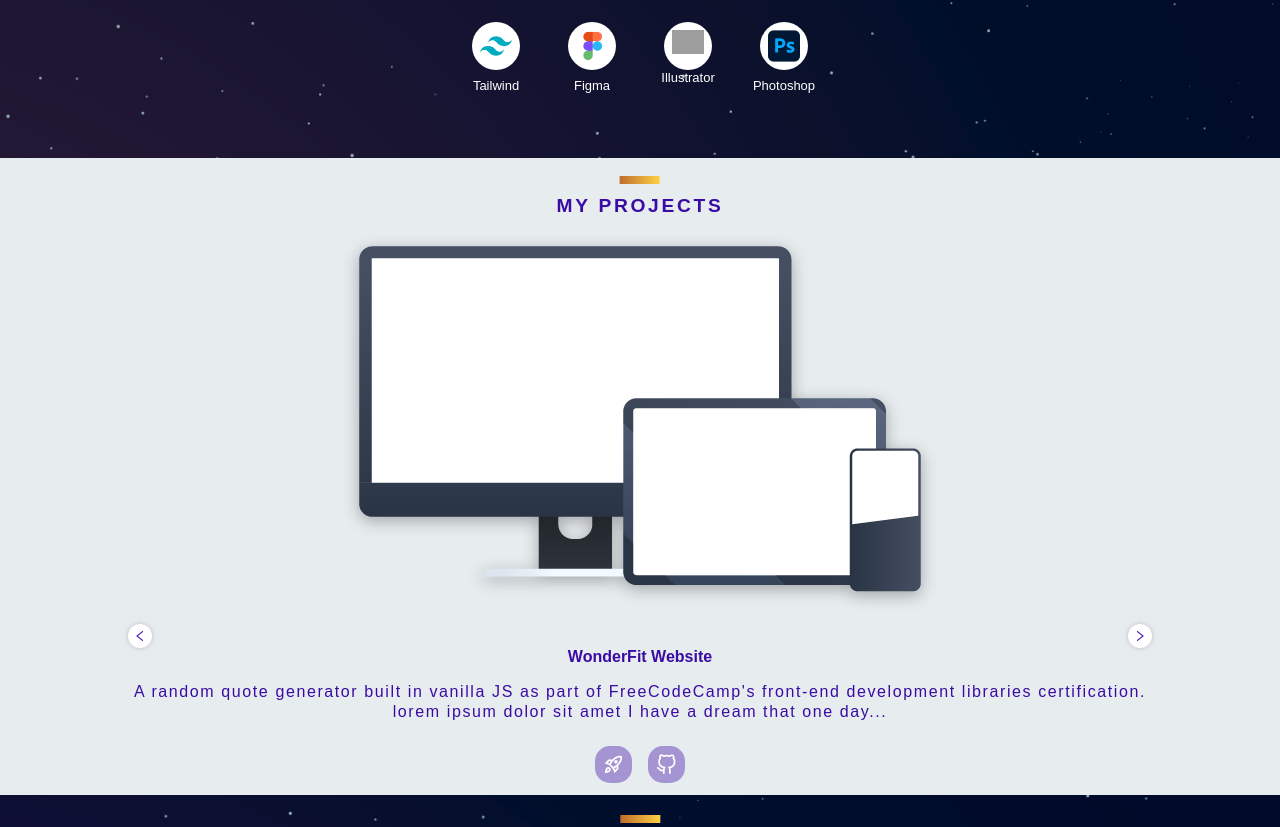
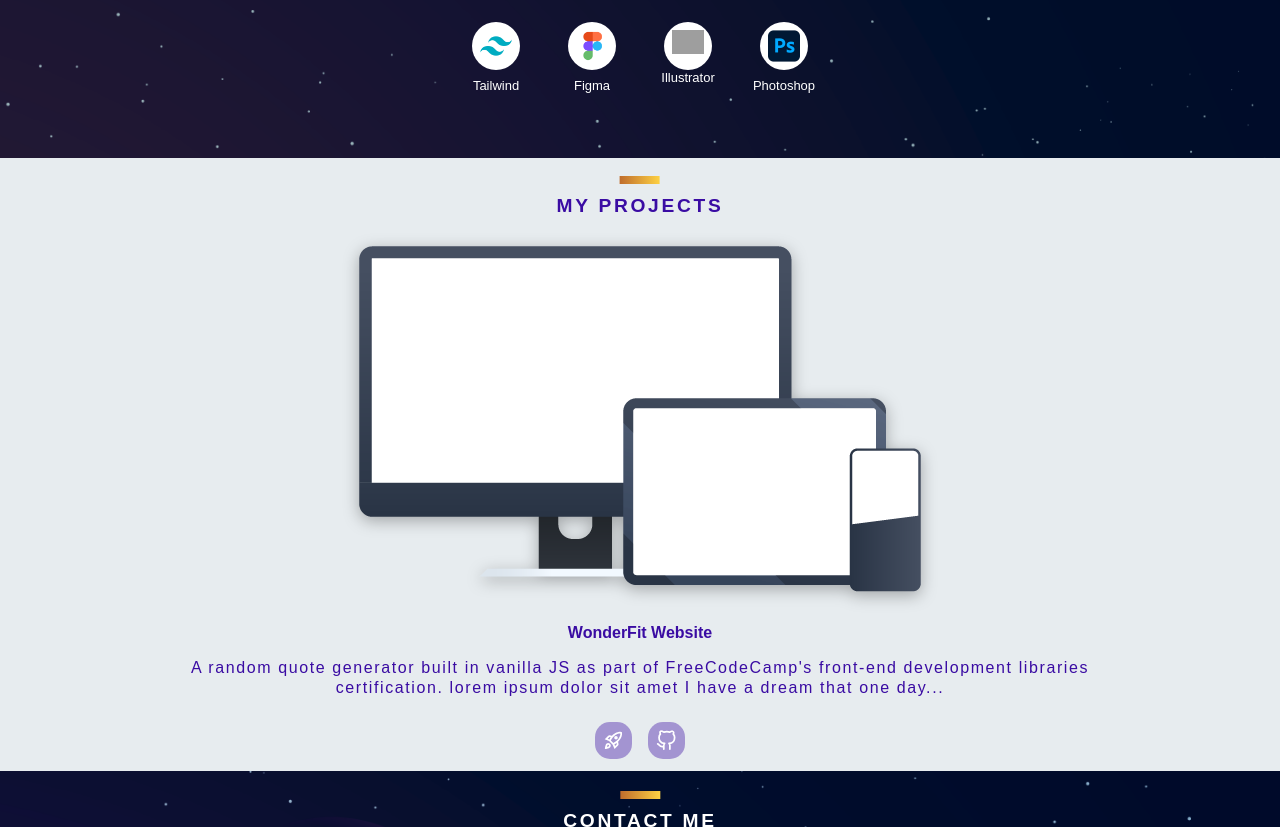
Before and after one commit to aamon40/My-Personal-FullStack-Portfolio, a React (Create React App) app: page / in a window 1280 px wide. Shown: the part 1933-2760 px from the top of the page. Built offline with nearby package versions, Linux system fonts and the light colour scheme; grey boxes are pictures that could not be loaded.

Commit message:
changes to project section, styled scrollbar

```diff
--- a/src/App.js
+++ b/src/App.js
@@ -12,6 +12,7 @@ import Contact from "./container/Contact";
 import Socials from "./components/Socials";
 import NavDots from "./components/NavDots";
 import Footer from "./container/Footer";
+import Projects from "./container/Projects";
 
 const StyledBg = styled.div`
   background-image: url(${images.newbg});
@@ -32,7 +33,7 @@ const App = () => {
         <About />
         <Services />
         <Tools />
-        <Work />
+        <Projects />
         <Contact />
         <Footer />
       </StyledBg>
--- a/src/container/Work.js
+++ b/src/container/Work.js
@@ -4,54 +4,73 @@ import { FiGithub } from "react-icons/fi";
 import { AiOutlineLeft } from "react-icons/ai";
 import { AiOutlineRight } from "react-icons/ai";
 
-import { Container } from "./styles/Container.styled";
-import { SectionTitle } from "./styles/About.styled";
 import {
   Navigate,
-  ProjectContainerCard,
+  ProjectCard,
+  ProjectContainer,
   ProjectDetails,
   ProjectImage,
   ProjectLinks,
-  StyledWork,
 } from "./styles/Work.styled";
 import { images } from "../constants";
 
+const Project = [
+  {
+    img: `${images.screens}`,
+    title: "WonderFit Website",
+    desc: "A random quote generator built in vanilla JS as part of FreeCodeCamp's front-end development libraries certification. lorem ipsum dolor sit amet I have a dream that one day...",
+    demolink: "https://achojanyore.netlify.app/",
+    gitlink:
+      "https://github.com/aamon40/My-Personal-FullStack-Portfolio/tree/master",
+  },
+
+  {
+    img: `${images.screens}`,
+    title: "WonderFit Website",
+    desc: "A random quote generator built in vanilla JS as part of FreeCodeCamp's front-end development libraries certification. lorem ipsum dolor sit amet I have a dream that one day...",
+    demolink: "https://achojanyore.netlify.app/",
+    gitlink:
+      "https://github.com/aamon40/My-Personal-FullStack-Portfolio/tree/master",
+  },
+  {
+    img: `${images.screens}`,
+    title: "WonderFit Website",
+    desc: "A random quote generator built in vanilla JS as part of FreeCodeCamp's front-end development libraries certification. lorem ipsum dolor sit amet I have a dream that one day...",
+    demolink: "https://achojanyore.netlify.app/",
+    gitlink:
+      "https://github.com/aamon40/My-Personal-FullStack-Portfolio/tree/master",
+  },
+];
+
 const Work = () => {
   return (
-    <StyledWork id="work">
-      <Container>
-        <SectionTitle style={{ color: "var(--bluish-purple)", top: "3rem" }}>
-          My Projects
-        </SectionTitle>
-        <ProjectContainerCard>
+    <ProjectContainer>
+      {Project.map((item, index) => (
+        <ProjectCard key={`project-${index}`}>
           <ProjectImage>
-            <img src={images.screens} alt="" />
+            <img src={item.img} alt="" />
           </ProjectImage>
-          <Navigate>
+          {/* <Navigate>
             <AiOutlineLeft />
             <AiOutlineRight />
-          </Navigate>
+          </Navigate> */}
 
           <ProjectDetails>
-            <h4>WonderFit Website</h4>
-            <p>
-              A random quote generator built in vanilla JS as part of
-              FreeCodeCamp's front-end development libraries certification.
-              lorem ipsum dolor sit amet I have a dream that one day...
-            </p>
+            <h4>{item.title}</h4>
+            <p>{item.desc}</p>
           </ProjectDetails>
 
           <ProjectLinks>
-            <a href="#">
+            <a target="_blank" rel="noreferrer" href={item.demolink}>
               <MdOutlineRocketLaunch />
             </a>
-            <a href="#">
+            <a target="_blank" rel="noreferrer" href={item.gitlink}>
               <FiGithub />
             </a>
           </ProjectLinks>
-        </ProjectContainerCard>
-      </Container>
-    </StyledWork>
+        </ProjectCard>
+      ))}
+    </ProjectContainer>
   );
 };
 
--- a/src/container/styles/Global.js
+++ b/src/container/styles/Global.js
@@ -11,6 +11,33 @@ const GlobalStyles = createGlobalStyle`
     text-decoration: none;
     list-style: none;
     scroll-behavior: smooth;
+
+    ::-webkit-scrollbar {
+        width: .7rem;
+        height: .7em;
+    }
+
+    ::-webkit-scrollbar-track {
+    background:#110e18 ;
+    border-radius: 100vw;
+    margin-block: .2em;
+}
+
+    ::-webkit-scrollbar-thumb {
+        background: #9747ff;
+        border-radius: 100vw;
+    }
+
+    ::-webkit-scrollbar-thumb:hover {
+        background:rgba(145, 105, 255, 0.8) ;
+    }
+
+    @supports (scrollbar-color: #9747ff  #110e18) {
+        * {
+        scrollbar-color: #9747ff, #110e18;
+        scrollbar-width: auto;
+        }
+    }
 }
 
 :root {
@@ -24,6 +51,8 @@ const GlobalStyles = createGlobalStyle`
 body {
     background: #e7ecef;
     font-family: 'Montserrat', sans-serif;
+
+
 }
 
 p {
--- a/src/container/styles/Work.styled.js
+++ b/src/container/styles/Work.styled.js
@@ -6,14 +6,26 @@ export const StyledWork = styled.section`
   position: relative;
   background: #e7ecef;
 `;
-export const ProjectContainerCard = styled.div`
-  /* padding: 0 1rem;
+
+export const ProjectContainer = styled.div`
+  display: flex;
+  overflow-x: scroll;
+  scroll-snap-type: x mandatory;
+  gap: 2.5rem;
+`;
+
+export const ProjectCard = styled.div`
+  padding: 0 1rem;
   transition: all 0.2s ease;
   &:hover {
     background: rgba(0, 0, 0, 0.02);
+    /* backdrop-filter: blur(2px); */
     border-radius: 20px;
     box-shadow: rgba(0, 0, 0, 0.1) 0px 0px 14px 2px;
-  } */
+  }
+  scroll-snap-align: start;
+  width: 100%;
+  flex: none;
 `;
 export const Navigate = styled.div`
   display: flex;
@@ -58,7 +70,7 @@ export const ProjectImage = styled.div`
   }
   @media screen and (max-width: 400px) {
     img {
-      max-width: 300px;
+      max-width: 280px;
     }
   }
 `;
```
